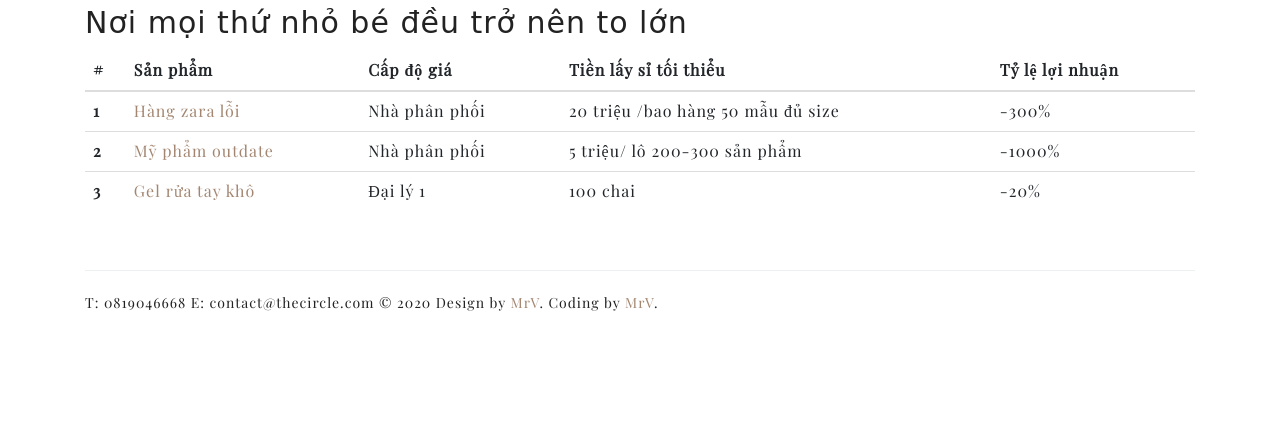
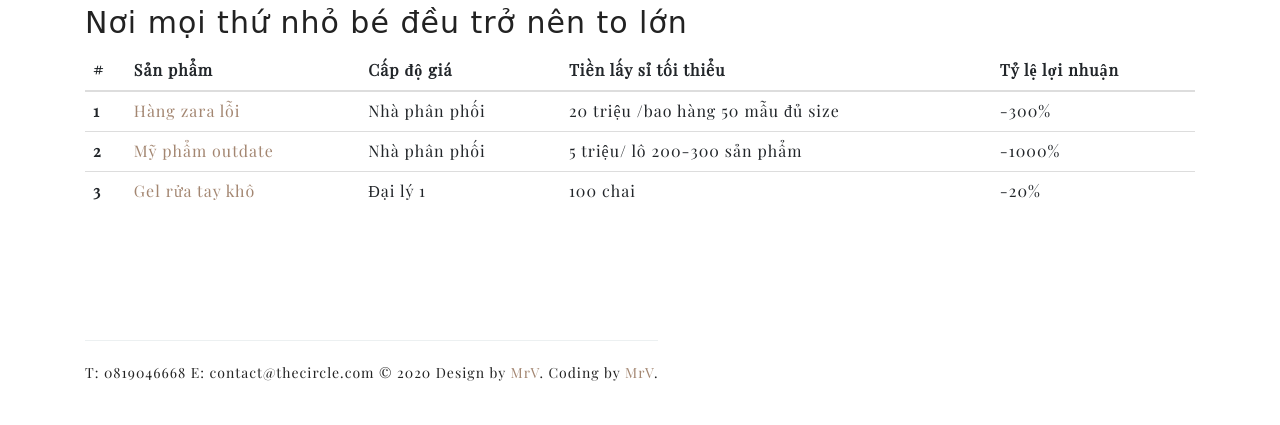
Before and after one commit to MrVu/thecircle, a Flask app: page / in a window 1280 px wide. Shown: the part 375-800 px from the top of the page. Run offline with Flask 2, Linux system fonts and the light colour scheme; data comes from the database, SQL or seed files in the repository; some libraries are stand-ins or nearby versions; some web fonts are replaced.

Commit message:
add footer

```diff
--- a/app/static/css/main_style.css
+++ b/app/static/css/main_style.css
@@ -186,7 +186,7 @@ backface-visibility: hidden;
 
 
 /*Footer*/
-.oi_footer { margin-top:40px; padding-top:20px; padding-bottom:40px; border-top:1px solid #ecf0f1}
+.oi_footer { margin-top:40px; padding-top:20px; padding-bottom:40px; border-top:1px solid #ecf0f1; position: absolute; bottom: 0}
 
 /*Head Folio*/
 
```
